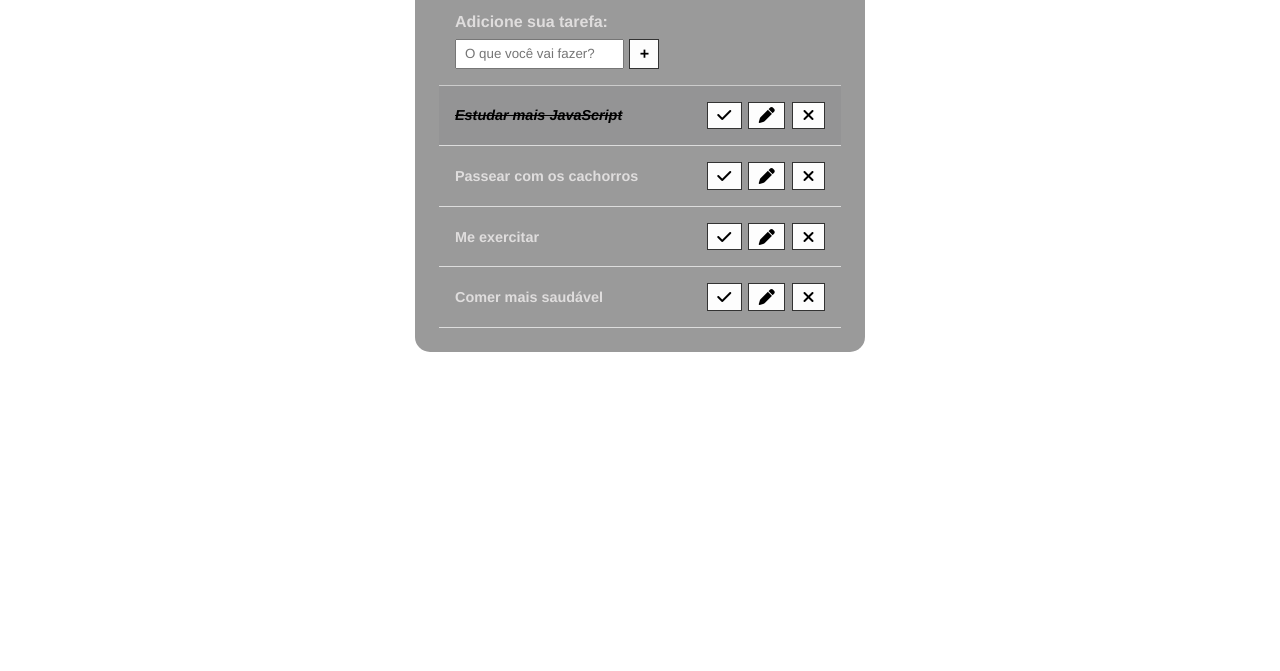
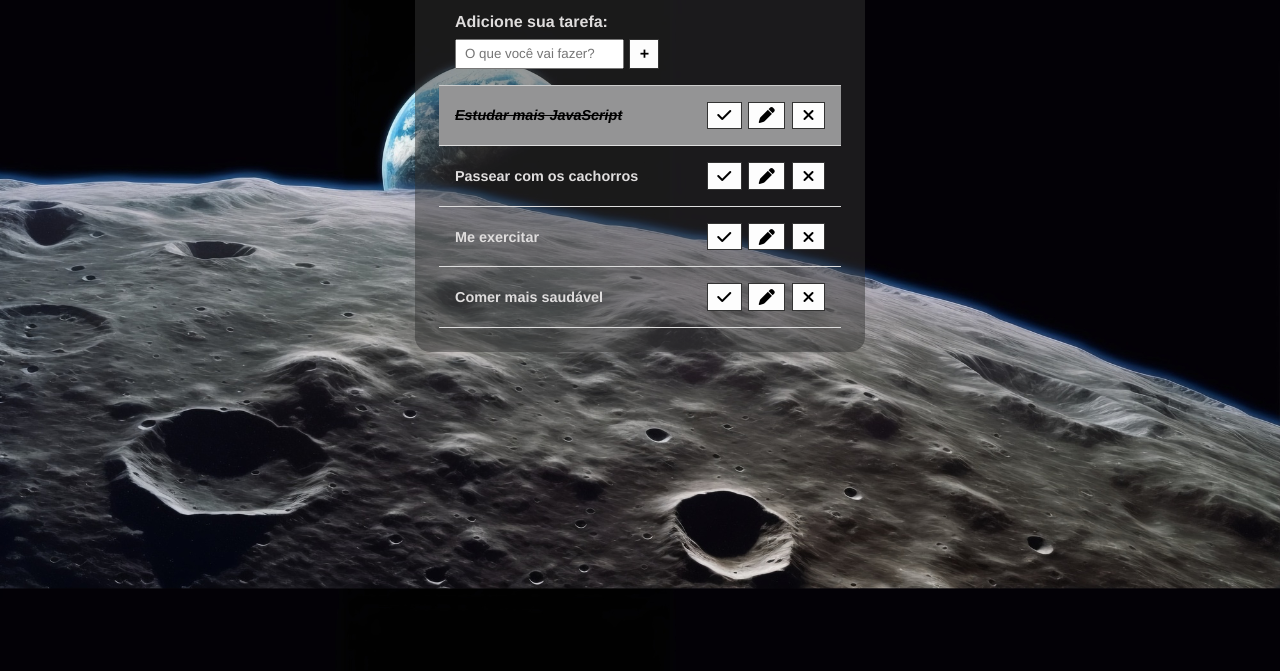
Before and after one commit to jpsecretx/Lista-de-coisas-a-fazer, a plain HTML site: page index.html in a window 1280 px wide. Shown: the part 129-800 px from the top of the page. Drawn offline with Linux system fonts and the light colour scheme.

Commit message:
Update style.css

```diff
--- a/style.css
+++ b/style.css
@@ -8,7 +8,7 @@
 }
 
 body {
-    background-image: url(img/bg-espaco.jpg);
+    background-image: url(bg-espaco.jpg);
     background-size: cover;
 }
 
```
